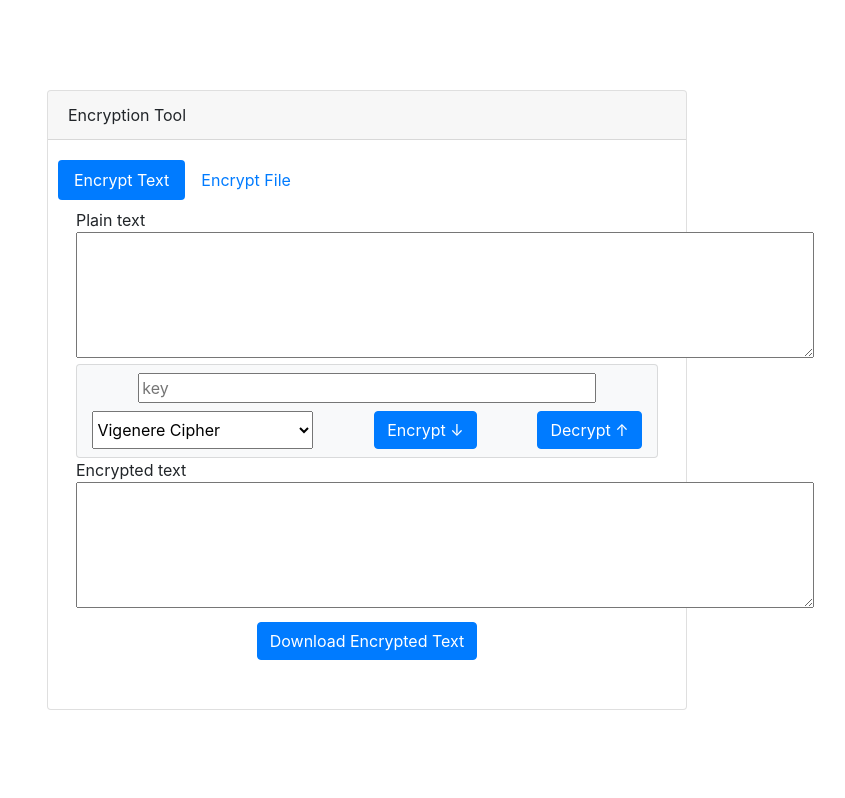
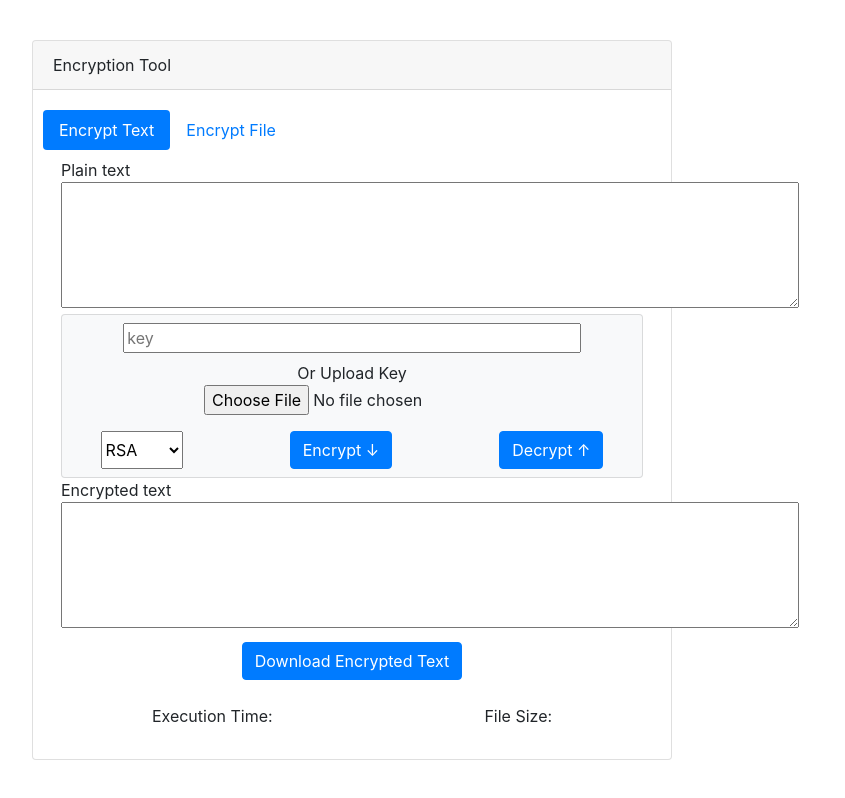
Before and after one commit to pandyakaa/crypto-1, a Next.js app: page / in a window 1280 px wide. Shown: the whole page, without its empty margins (273-1118 px from the left). Built offline with nearby package versions, Linux system fonts and the light colour scheme.

Commit message:
modern cryptography first init

```diff
--- a/components/FileForm/index.tsx
+++ b/components/FileForm/index.tsx
@@ -1,4 +1,4 @@
-import React, { useState, FunctionComponent } from 'react';
+import React, { FunctionComponent } from 'react';
 import FileSaver from 'file-saver';
 import { Row, Button, Card } from 'react-bootstrap';
 import { useInput, useInputFile } from '@util/useInput';
@@ -6,8 +6,12 @@ import { createRequest } from '@util/requestUtil';
 
 const TextForm: FunctionComponent = () => {
     const { value: originalFile, bind: bindOriginalFile, setValue: setOriginalFile } = useInputFile('');
+    const { value: keyFile, bind: bindKeyFile, setValue: setKeyFile } = useInputFile('');
     const { value: cipherKey, bind: bindCipherKey } = useInput('');
-    const { value: algorithm, bind: bindAlgorithm } = useInput('vigenere');
+    const { value: algorithm, bind: bindAlgorithm } = useInput('rsa');
+    const { value: executionTime, bind: bindExecutionTime, setValue: setExecutionTime } = useInput('');
+    const { value: fileSize, bind: bindFileSize, setValue: setFileSize } = useInput('');
+
     const handleEncrypt = async () => {
         const { url } = createRequest(algorithm, 'file', 'encrypt', cipherKey, '');
         const formData = new FormData();
@@ -43,18 +47,15 @@ const TextForm: FunctionComponent = () => {
             <Card bg="light">
                 <Row className="mt-2 justify-content-around">
                     <input {...bindCipherKey} className="w-75" type="text" placeholder="key" />
+                    <Row className="mt-2 mb-2 d-flex flex-column align-items-center">
+                        Or Upload Key
+                        <input {...bindKeyFile} className="pl-5" type="file" placeholder="" />
+                    </Row>
                 </Row>
                 <Row className="mt-2 mb-2 justify-content-around">
                     <select {...bindAlgorithm}>
-                        <option value="vigenere">Vigenere Cipher</option>
-                        <option value="vigenere/full">Full Vigenere Cipher</option>
-                        <option value="vigenere/auto">Auto Key Vigenere Cipher</option>
-                        <option value="vigenere/extended">Extended Vigenere Cipher</option>
-                        <option value="playfair">Playfair Cipher</option>
-                        <option value="super">Super Encryption</option>
-                        <option value="affine">Affine Cipher</option>
-                        <option value="hill">Hill Cipher</option>
-                        <option value="enigma">Enigma Cipher</option>
+                        <option value="rsa">RSA</option>
+                        <option value="elgamal">Elgamal</option>
                     </select>
                     <Button variant="primary" onClick={handleEncrypt}>
                         Encrypt
@@ -64,6 +65,10 @@ const TextForm: FunctionComponent = () => {
                     </Button>
                 </Row>
             </Card>
+            <Row className="mt-4 mb-1 justify-content-around">
+                <div>Execution Time: {executionTime}</div>
+                <div>File Size: {fileSize}</div>
+            </Row>
         </>
     );
 };
--- a/components/TextForm/index.tsx
+++ b/components/TextForm/index.tsx
@@ -1,13 +1,18 @@
 import React, { FunctionComponent } from 'react';
 import { Row, Button, Card } from 'react-bootstrap';
-import { useInput } from '@util/useInput';
+import FileSaver from 'file-saver';
+import { useInput, useInputFile } from '@util/useInput';
 import { createRequest } from '@util/requestUtil';
 
 const TextForm: FunctionComponent = () => {
+    const { value: keyFile, bind: bindKeyFile, setValue: setKeyFile } = useInputFile('');
     const { value: plainText, bind: bindPlainText, setValue: setPlainText } = useInput('');
     const { value: encryptedText, bind: bindEncryptedText, setValue: setEncryptedText } = useInput('');
     const { value: cipherKey, bind: bindCipherKey } = useInput('');
-    const { value: algorithm, bind: bindAlgorithm } = useInput('vigenere');
+    const { value: algorithm, bind: bindAlgorithm } = useInput('rsa');
+    const { value: executionTime, bind: bindExecutionTime, setValue: setExecutionTime } = useInput('');
+    const { value: fileSize, bind: bindFileSize, setValue: setFileSize } = useInput('');
+
     const handleEncrypt = async () => {
         const requestObject = createRequest(algorithm, 'text', 'encrypt', cipherKey, plainText);
         const req = await fetch(requestObject.url, {
@@ -42,7 +47,8 @@ const TextForm: FunctionComponent = () => {
         setPlainText(response.plaintext);
     };
     const handleDownload = () => {
-        alert('download');
+        const blob = new Blob([encryptedText], { type: 'text/plain;charset=utf-8' });
+        FileSaver.saveAs(blob, 'decrypted-text.txt');
     };
     return (
         <>
@@ -51,18 +57,15 @@ const TextForm: FunctionComponent = () => {
             <Card bg="light">
                 <Row className="mt-2 justify-content-around">
                     <input {...bindCipherKey} className="w-75" type="text" placeholder="key" />
+                    <Row className="mt-2 mb-2 d-flex flex-column align-items-center">
+                        Or Upload Key
+                        <input {...bindKeyFile} className="pl-5" type="file" placeholder="" />
+                    </Row>
                 </Row>
                 <Row className="mt-2 mb-2 justify-content-around">
                     <select {...bindAlgorithm}>
-                        <option value="vigenere">Vigenere Cipher</option>
-                        <option value="vigenere/full">Full Vigenere Cipher</option>
-                        <option value="vigenere/auto">Auto Key Vigenere Cipher</option>
-                        <option value="vigenere/extended">Extended Vigenere Cipher</option>
-                        <option value="playfair">Playfair Cipher</option>
-                        <option value="super">Super Encryption</option>
-                        <option value="affine">Affine Cipher</option>
-                        <option value="hill">Hill Cipher</option>
-                        <option value="enigma">Enigma Cipher</option>
+                        <option value="rsa">RSA</option>
+                        <option value="elgamal">Elgamal</option>
                     </select>
                     <Button variant="primary" onClick={handleEncrypt}>
                         Encrypt ↓
@@ -81,6 +84,10 @@ const TextForm: FunctionComponent = () => {
                     Download Encrypted Text
                 </Button>
             </Row>
+            <Row className="mt-4 mb-1 justify-content-around">
+                <div>Execution Time: {executionTime}</div>
+                <div>File Size: {fileSize}</div>
+            </Row>
         </>
     );
 };
--- a/pages/index.tsx
+++ b/pages/index.tsx
@@ -8,10 +8,10 @@ const Index: SFC = () => {
     return (
         <div>
             <Head>
-                <title>Classic Cryptography</title>
+                <title>Modern Cryptography</title>
             </Head>
-            <Row className="vh-100 justify-content-center align-items-center">
-                <Card style={{ width: '640px', height: '620px' }}>
+            <Row className="vh-100 vw-100 justify-content-center align-items-center">
+                <Card style={{ width: '640px', height: '720px' }}>
                     <Card.Header>Encryption Tool</Card.Header>
                     <Card.Body>
                         <Tabs defaultActiveKey="text" id="input-type-tab" variant="pills">
```
